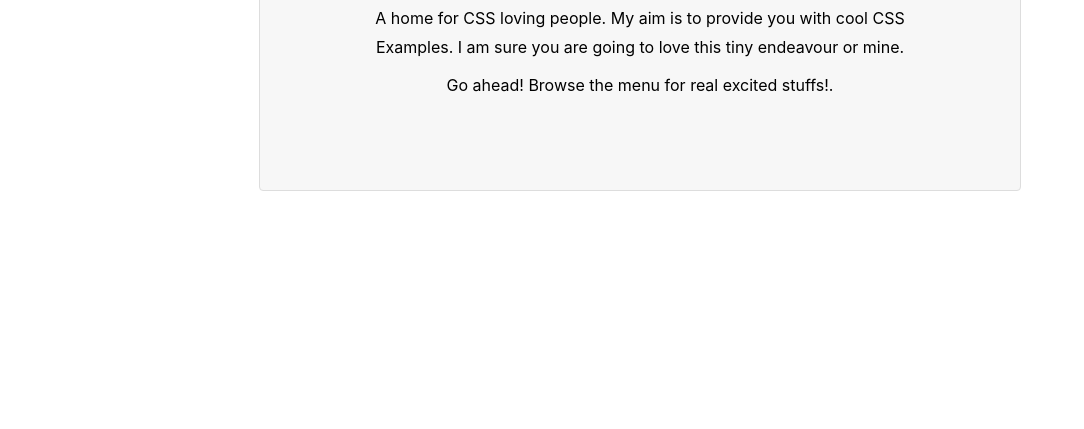
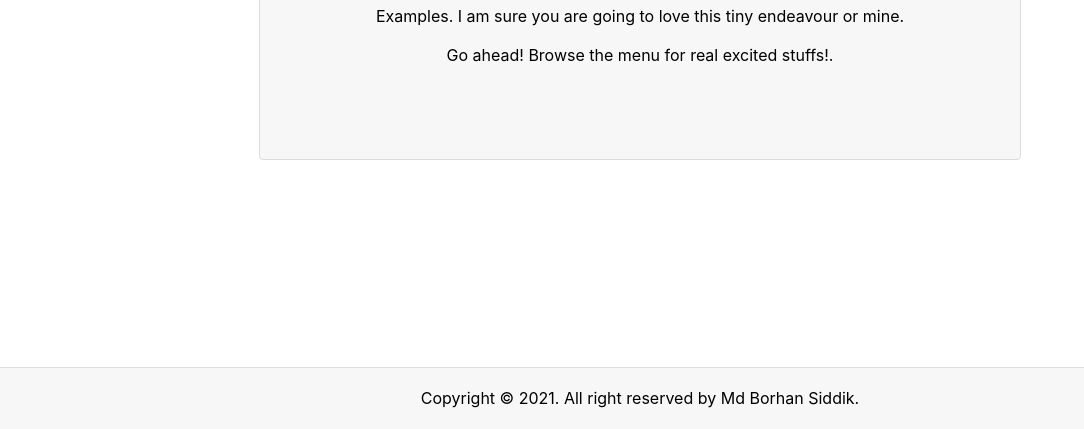
Before and after one commit to borhan-siddik/css-grid, a plain HTML site: page index.html in a window 1280 px wide. Shown: the part 372-801 px from the top of the page, without its empty margins (0-1084 px from the left). Drawn offline with Linux system fonts and the light colour scheme.

Commit message:
Footer Added

```diff
--- /dev/null
+++ b/footer.html
@@ -0,0 +1,3 @@
+<div class="footer">
+	<p>Copyright © 2021. All right reserved by Md Borhan Siddik.</p>
+</div>
--- a/index.html
+++ b/index.html
@@ -14,7 +14,7 @@
 			display: flex;
 			justify-content: center;
 			align-items: center;
-			height: 100vh;
+			height: calc(100vh - 61px);
 			text-align: center;
 			padding: 3rem;
 			box-sizing: border-box;
@@ -37,6 +37,7 @@
 			<p>Go ahead! Browse the menu for real excited stuffs!.</p>
 		</div>
 	</div>
-<script src="app.js"></script> <!-- Required script for importing header.html -->
+	<div w3-include-html="footer.html"></div><!-- Required tag for importing footer.html -->
+<script src="app.js"></script> <!-- Required script for importing -->
 </body>
 </html>
--- a/style.css
+++ b/style.css
@@ -116,6 +116,14 @@ hr {
 	left: 0;
   }
 
+  .footer p {
+	  text-align: center;
+	  margin-bottom: 0;
+	  padding: 1em;
+	  border-top: 1px solid #ddd;
+	  background-color: #f7f7f7;
+  }
+
   @media screen and (max-height: 450px) {
 	.overlay a {font-size: 20px}
 	.overlay .closebtn {
```
Also changed, not shown: masonry-with-column.html (+1 -0 lines).
